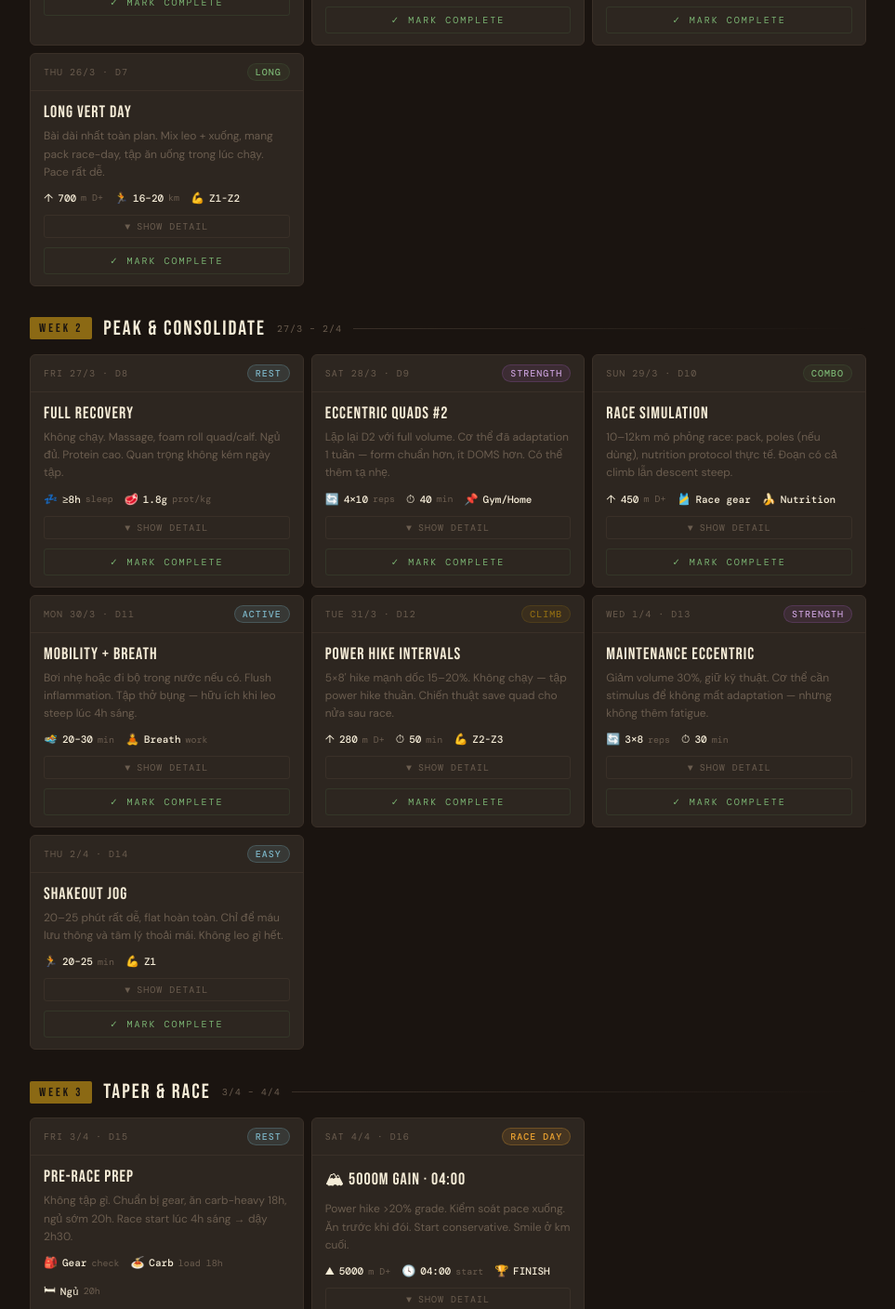
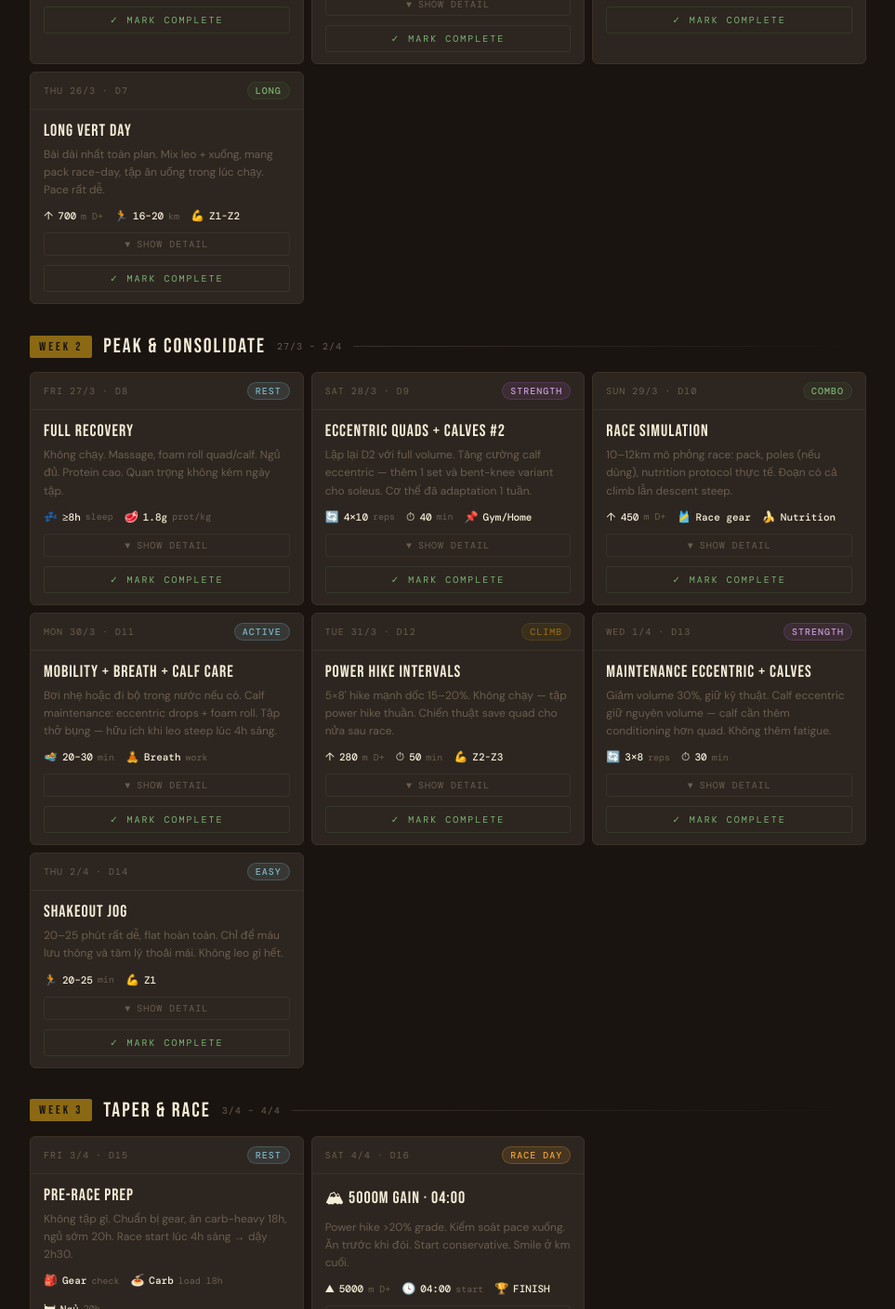
Before and after one commit to andyphamhp/TrainingPlant, a website: page index.html in a window 1280 px wide. Shown: the part 1170-2578 px from the top of the page at 93% size, without its empty margins (158-1121 px from the left). Drawn offline with nearby package versions, Linux system fonts and the light colour scheme; a web font is replaced by a local one.

Commit message:
Add calf conditioning across plan — D3 feedback: calves are weak link
- D4: Add eccentric calf drops + foam roll calf rehab protocol
- D5: Add calf warm-up before descent reps, pain-check warning
- D6: Note heel-first stepping to reduce calf load on climbs
- D8: Prioritize calf in foam roll recovery
- D9: Upgrade calf eccentric (4x15 straight + 3x15 bent knee)
- D11: Add calf maintenance (eccentric drops + foam roll)
- D13: Keep calf volume while reducing quad volume in taper

```diff
--- a/index.html
+++ b/index.html
@@ -228,8 +228,8 @@
           <span class="day-type type-rest">ACTIVE</span>
         </div>
         <div class="day-body">
-          <div class="workout-name">Yoga + Walk</div>
-          <div class="workout-desc">Hip flexor, hip opener, pigeon pose. Đi bộ 30' nhẹ. Flush lactate, không để chân cứng.</div>
+          <div class="workout-name">Yoga + Walk + Calf Rehab</div>
+          <div class="workout-desc">Hip flexor, hip opener, pigeon pose. Calf focus: eccentric calf drops + foam roll. Đi bộ 30' nhẹ. Flush lactate, không để chân cứng.</div>
           <div class="metrics">
             <div class="metric"><span class="metric-icon">🧘</span><span class="metric-val">30</span><span class="metric-unit">min yoga</span></div>
             <div class="metric"><span class="metric-icon">🚶</span><span class="metric-val">30</span><span class="metric-unit">min walk</span></div>
@@ -246,6 +246,13 @@
               <div class="phase-row"><div class="phase-time">45s/bên</div><div class="phase-desc"><b>Downward dog + calf push</b> — Achilles</div></div>
               <div class="phase-row"><div class="phase-time">30s</div><div class="phase-desc"><b>Child's pose</b> — lower back</div></div>
             </div>
+            <div class="detail-section">
+              <div class="detail-heading">⚠️ Calf Rehab Protocol — D3 feedback: bắp chân bị căng</div>
+              <div class="phase-row"><div class="phase-time">3×15/bên</div><div class="phase-desc"><b>Eccentric calf drops</b> — đứng mép bậc thang, nâng 2 chân lên, hạ 1 chân 3s. Gastrocnemius (gối thẳng)</div></div>
+              <div class="phase-row"><div class="phase-time">3×15/bên</div><div class="phase-desc"><b>Eccentric calf drops (bent knee)</b> — gối gập nhẹ 20°, hạ 3s. Soleus focus</div></div>
+              <div class="phase-row"><div class="phase-time">90s/bên</div><div class="phase-desc"><b>Foam roll calf</b> — gastroc + soleus, xoay chân trong/ngoài để hit 3 góc</div></div>
+              <div class="phase-row"><div class="phase-time">60s/bên</div><div class="phase-desc"><b>Wall calf stretch</b> — gối thẳng 30s (gastroc) + gối gập 30s (soleus)</div></div>
+            </div>
           </div>
         </div>
       </div>
@@ -258,7 +265,7 @@
         </div>
         <div class="day-body">
           <div class="workout-name">Downhill Focus</div>
-          <div class="workout-desc">Chỉ tập xuống. Lean forward nhẹ, bước ngắn, đáp mid-foot. 6–8 reps xuống dốc steep. Skill bị undertraining nhất.</div>
+          <div class="workout-desc">Chỉ tập xuống. Lean forward nhẹ, bước ngắn, đáp mid-foot. 6–8 reps xuống dốc steep. ⚠️ Calf đang sore từ D3 — warm up calf kỹ trước, dừng nếu calf đau nhói.</div>
           <div class="metrics">
             <div class="metric"><span class="metric-icon">↓</span><span class="metric-val">280</span><span class="metric-unit">m D-</span></div>
             <div class="metric"><span class="metric-icon">⏱</span><span class="metric-val">40</span><span class="metric-unit">min</span></div>
@@ -269,8 +276,12 @@
         <div class="detail-panel">
           <div class="detail-inner">
             <div class="detail-section">
+              <div class="detail-heading">Pre-session: Calf Warm-up (5 min)</div>
+              <div class="ex-cue"><b>20 calf raises chậm</b> (2 chân) → <b>10/bên single-leg</b> → <b>30s wall stretch/bên</b> → <b>10 ankle circles/bên</b>. Calf cần warm trước khi chịu eccentric load từ descent.</div>
+            </div>
+            <div class="detail-section">
               <div class="detail-heading">6–8 Descent Reps</div>
-              <div class="ex-cue">Hike lên (không chạy), <b>chạy xuống kiểm soát</b>. ~40–50m D- mỗi rep. Nghỉ 60s ở dưới.<br><br><b>Checklist mỗi rep:</b> Lean forward từ hông · Bước ngắn cadence cao · Midfoot landing · Arms out · Đầu gối gập khi chạm đất · Không braking bằng gót</div>
+              <div class="ex-cue">Hike lên (không chạy), <b>chạy xuống kiểm soát</b>. ~40–50m D- mỗi rep. Nghỉ 60s ở dưới.<br><br><b>Checklist mỗi rep:</b> Lean forward từ hông · Bước ngắn cadence cao · Midfoot landing · Arms out · Đầu gối gập khi chạm đất · Không braking bằng gót<br><br><b>⚠️ Calf check:</b> Nếu calf đau nhói (không chỉ căng) → giảm còn 4 reps hoặc dừng. Calf strain sẽ phá toàn bộ plan.</div>
             </div>
           </div>
         </div>
@@ -284,7 +295,7 @@
         </div>
         <div class="day-body">
           <div class="workout-name">Stair Repeats #2</div>
-          <div class="workout-desc">Tăng 10–12 reps, giảm rest 75s. Tập power hike tay chống đùi khi mệt — chiến thuật save quad race-day.</div>
+          <div class="workout-desc">Tăng 10–12 reps, giảm rest 75s. Tập power hike tay chống đùi khi mệt. ⚠️ Heel-first stepping trên dốc để giảm calf load — không tip-toe.</div>
           <div class="metrics">
             <div class="metric"><span class="metric-icon">↑</span><span class="metric-val">420</span><span class="metric-unit">m D+</span></div>
             <div class="metric"><span class="metric-icon">⏱</span><span class="metric-val">50</span><span class="metric-unit">min</span></div>
@@ -368,7 +379,7 @@
           <div class="detail-inner">
             <div class="detail-section">
               <div class="detail-heading">Recovery Checklist</div>
-              <div class="phase-row"><div class="phase-time">Sáng</div><div class="phase-desc"><b>Foam roll</b> — IT band, quad (3 góc), calf, glute. 45–60s mỗi vị trí.</div></div>
+              <div class="phase-row"><div class="phase-time">Sáng</div><div class="phase-desc"><b>Foam roll</b> — IT band, quad (3 góc), <b>calf ưu tiên (90s/bên, 3 góc)</b>, glute. 45–60s mỗi vị trí.</div></div>
               <div class="phase-row"><div class="phase-time">Trưa</div><div class="phase-desc"><b>Protein meal</b> — ít nhất 30g. Cơm thịt / trứng.</div></div>
               <div class="phase-row"><div class="phase-time">Chiều</div><div class="phase-desc">Đi bộ 20' nhẹ nếu không đau — kích thích tuần hoàn.</div></div>
               <div class="phase-row"><div class="phase-time">Tối</div><div class="phase-desc"><b>Magnesium glycinate 300mg</b> trước ngủ. Trước 23h.</div></div>
@@ -384,8 +395,8 @@
           <span class="day-type type-strength">STRENGTH</span>
         </div>
         <div class="day-body">
-          <div class="workout-name">Eccentric Quads #2</div>
-          <div class="workout-desc">Lặp lại D2 với full volume. Cơ thể đã adaptation 1 tuần — form chuẩn hơn, ít DOMS hơn. Có thể thêm tạ nhẹ.</div>
+          <div class="workout-name">Eccentric Quads + Calves #2</div>
+          <div class="workout-desc">Lặp lại D2 với full volume. Tăng cường calf eccentric — thêm 1 set và bent-knee variant cho soleus. Cơ thể đã adaptation 1 tuần.</div>
           <div class="metrics">
             <div class="metric"><span class="metric-icon">🔄</span><span class="metric-val">4×10</span><span class="metric-unit">reps</span></div>
             <div class="metric"><span class="metric-icon">⏱</span><span class="metric-val">40</span><span class="metric-unit">min</span></div>
@@ -396,14 +407,15 @@
         <div class="detail-panel">
           <div class="detail-inner">
             <div class="detail-section">
-              <div class="detail-heading">Same as D2 — 4 bài</div>
+              <div class="detail-heading">Same as D2 — 4 bài + calf upgrade</div>
               <div class="phase-row"><div class="phase-time">4×10</div><div class="phase-desc"><b>Eccentric Squat</b> — 4s xuống, Rest 90s</div></div>
               <div class="phase-row"><div class="phase-time">3×8/bên</div><div class="phase-desc"><b>Bulgarian Split Squat</b> — 3s xuống, Rest 90s</div></div>
               <div class="phase-row"><div class="phase-time">3×10/bên</div><div class="phase-desc"><b>Step-Down Eccentric</b> — 4s, Rest 60s</div></div>
-              <div class="phase-row"><div class="phase-time">3×12/bên</div><div class="phase-desc"><b>Calf Raise Eccentric</b> — 3s xuống, Rest 60s</div></div>
+              <div class="phase-row"><div class="phase-time">4×15/bên</div><div class="phase-desc"><b>Calf Raise Eccentric (straight knee)</b> — 3s xuống, gastroc focus. Tăng từ 3×12</div></div>
+              <div class="phase-row"><div class="phase-time">3×15/bên</div><div class="phase-desc"><b>Calf Raise Eccentric (bent knee 20°)</b> — 3s xuống, soleus focus. <b>NEW</b></div></div>
             </div>
             <div class="detail-section">
-              <div class="detail-tip">D2 dễ → có thể thêm tạ nhẹ ở Squat và Bulgarian. Nhưng <b>không sacrifice tempo 4s xuống</b> — đó vẫn là ưu tiên số 1.</div>
+              <div class="detail-tip">D2 dễ → có thể thêm tạ nhẹ ở Squat và Bulgarian. Nhưng <b>không sacrifice tempo</b>. Calf eccentric là ưu tiên — D3 cho thấy calf là weak link, không phải quad.</div>
             </div>
           </div>
         </div>
@@ -445,8 +457,8 @@
           <span class="day-type type-rest">ACTIVE</span>
         </div>
         <div class="day-body">
-          <div class="workout-name">Mobility + Breath</div>
-          <div class="workout-desc">Bơi nhẹ hoặc đi bộ trong nước nếu có. Flush inflammation. Tập thở bụng — hữu ích khi leo steep lúc 4h sáng.</div>
+          <div class="workout-name">Mobility + Breath + Calf Care</div>
+          <div class="workout-desc">Bơi nhẹ hoặc đi bộ trong nước nếu có. Calf maintenance: eccentric drops + foam roll. Tập thở bụng — hữu ích khi leo steep lúc 4h sáng.</div>
           <div class="metrics">
             <div class="metric"><span class="metric-icon">🏊</span><span class="metric-val">20–30</span><span class="metric-unit">min</span></div>
             <div class="metric"><span class="metric-icon">🧘</span><span class="metric-val">Breath</span><span class="metric-unit">work</span></div>
@@ -457,7 +469,7 @@
           <div class="detail-inner">
             <div class="detail-section">
               <div class="detail-heading">Box Breathing (10 min)</div>
-              <div class="ex-cue"><b>4-4-4-4:</b> Hít 4 nhịp → giữ 4 → thở ra 4 → giữ 4. Lặp 10 vòng. Giúp kiểm soát breathing khi leo dốc steep lúc 4h sáng, nhiệt độ thấp.<br><br>Không có hồ bơi → đi bộ nhẹ 30' + stretch như D4.</div>
+              <div class="ex-cue"><b>4-4-4-4:</b> Hít 4 nhịp → giữ 4 → thở ra 4 → giữ 4. Lặp 10 vòng. Giúp kiểm soát breathing khi leo dốc steep lúc 4h sáng, nhiệt độ thấp.<br><br>Không có hồ bơi → đi bộ nhẹ 30' + stretch như D4.<br><br><b>Calf maintenance:</b> 2×15/bên eccentric calf drops (straight + bent knee) + foam roll 90s/bên. Duy trì stimulus, không thêm fatigue.</div>
             </div>
           </div>
         </div>
@@ -496,8 +508,8 @@
           <span class="day-type type-strength">STRENGTH</span>
         </div>
         <div class="day-body">
-          <div class="workout-name">Maintenance Eccentric</div>
-          <div class="workout-desc">Giảm volume 30%, giữ kỹ thuật. Cơ thể cần stimulus để không mất adaptation — nhưng không thêm fatigue.</div>
+          <div class="workout-name">Maintenance Eccentric + Calves</div>
+          <div class="workout-desc">Giảm volume 30%, giữ kỹ thuật. Calf eccentric giữ nguyên volume — calf cần thêm conditioning hơn quad. Không thêm fatigue.</div>
           <div class="metrics">
             <div class="metric"><span class="metric-icon">🔄</span><span class="metric-val">3×8</span><span class="metric-unit">reps</span></div>
             <div class="metric"><span class="metric-icon">⏱</span><span class="metric-val">30</span><span class="metric-unit">min</span></div>
@@ -507,11 +519,12 @@
         <div class="detail-panel">
           <div class="detail-inner">
             <div class="detail-section">
-              <div class="detail-heading">Reduced Volume</div>
+              <div class="detail-heading">Reduced Volume (quad giảm, calf giữ)</div>
               <div class="phase-row"><div class="phase-time">3×8</div><div class="phase-desc"><b>Eccentric Squat</b> — tempo 4s giữ nguyên</div></div>
               <div class="phase-row"><div class="phase-time">2×8/bên</div><div class="phase-desc"><b>Bulgarian Split Squat</b> — giảm 1 set</div></div>
               <div class="phase-row"><div class="phase-time">2×10/bên</div><div class="phase-desc"><b>Step-Down Eccentric</b> — giữ kỹ thuật</div></div>
-              <div class="phase-row"><div class="phase-time">3×12/bên</div><div class="phase-desc"><b>Calf Raise Eccentric</b> — giữ nguyên</div></div>
+              <div class="phase-row"><div class="phase-time">3×15/bên</div><div class="phase-desc"><b>Calf Raise Eccentric (straight knee)</b> — giữ nguyên, calf cần volume</div></div>
+              <div class="phase-row"><div class="phase-time">3×15/bên</div><div class="phase-desc"><b>Calf Raise Eccentric (bent knee)</b> — soleus, giữ nguyên</div></div>
             </div>
             <div class="detail-section">
               <div class="detail-tip"><b>Sau D13 không được có DOMS nặng.</b> Nếu đau nhiều → bỏ qua, chỉ stretch + đi bộ.</div>
```
